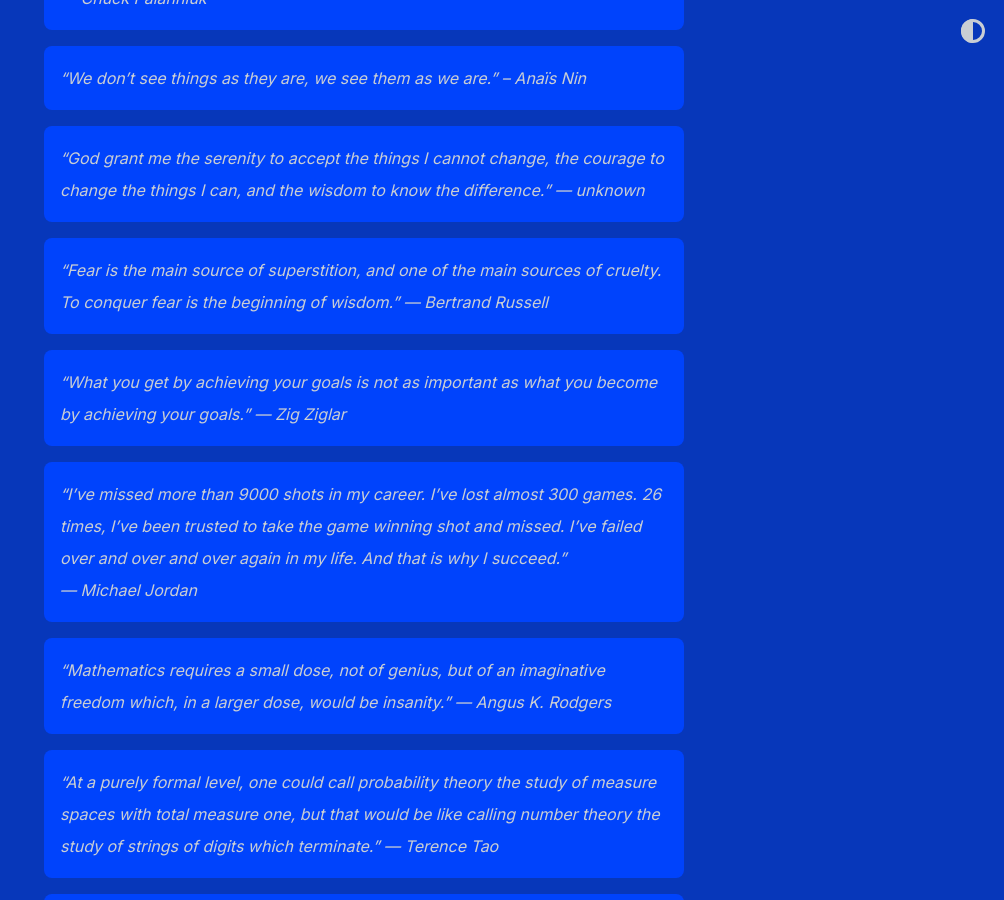
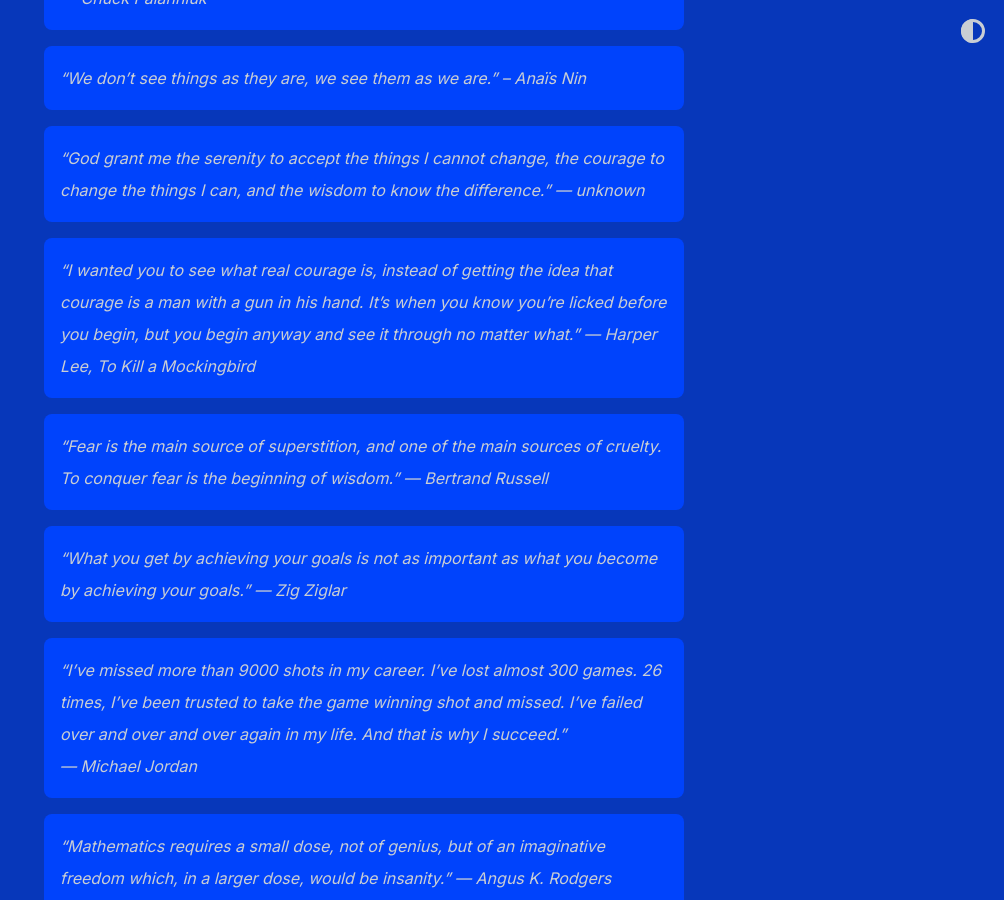
Before and after one commit to shihankanungo/shihankanungo.github.io, a Jekyll site: the page built from quotes.md, in a window 1280 px wide and 900 px high, scrolled down 556 px. Shown: the whole window, without its empty margins (276-1280 px from the left). Built offline with Jekyll 4.4.1, drawn with Linux system fonts in a browser that asks for light colours.

Commit message:
Update quotes.md

```diff
--- a/quotes.md
+++ b/quotes.md
@@ -15,6 +15,8 @@ title: Quotes
 > "We don't see things as they are, we see them as we are." -- Anaïs Nin
 
 > "God grant me the serenity to accept the things I cannot change, the courage to change the things I can, and the wisdom to know the difference." --- unknown
+
+> "I wanted you to see what real courage is, instead of getting the idea that courage is a man with a gun in his hand. It's when you know you're licked before you begin, but you begin anyway and see it through no matter what." --- Harper Lee, <i>To Kill a Mockingbird</i>
 
 > "Fear is the main source of superstition, and one of the main sources of cruelty. To conquer fear is the beginning of wisdom." --- Bertrand Russell
 
```
